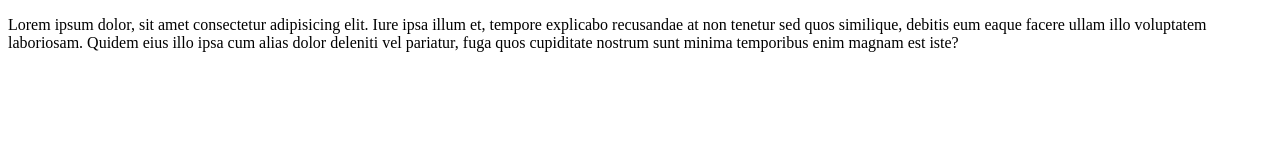
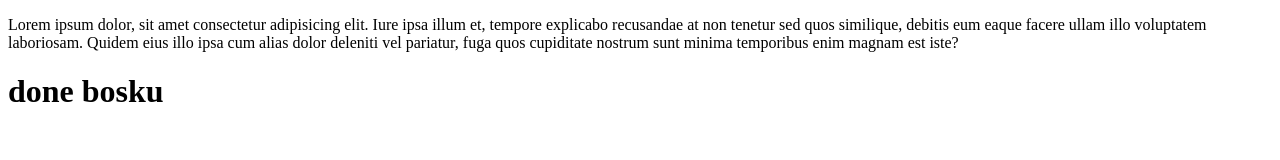
Before and after one commit to farizkydy/dibimbing-git-session, a plain HTML site: page dio.html in a window 1280 px wide. Drawn offline with Linux system fonts and the light colour scheme.

Commit message:
update new

```diff
--- a/dio.html
+++ b/dio.html
@@ -12,5 +12,6 @@
         illo voluptatem laboriosam. Quidem eius illo ipsa cum alias
         dolor deleniti vel pariatur, fuga quos
         cupiditate nostrum sunt minima temporibus enim magnam est iste?</p>
+        <h1>done bosku</h1>
 </body>
 </html>
```
